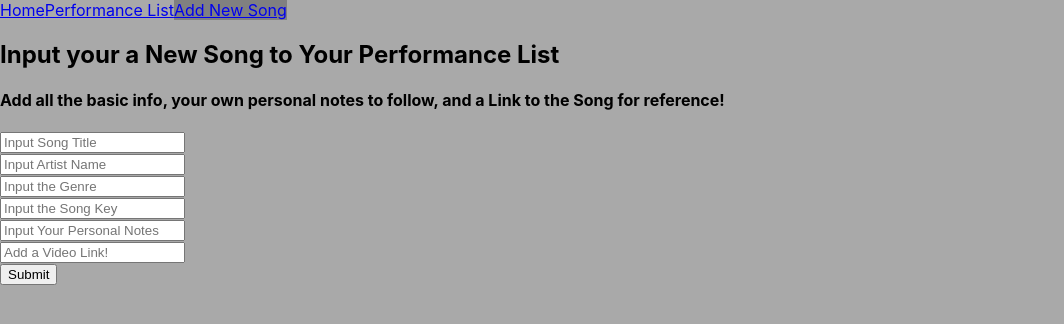
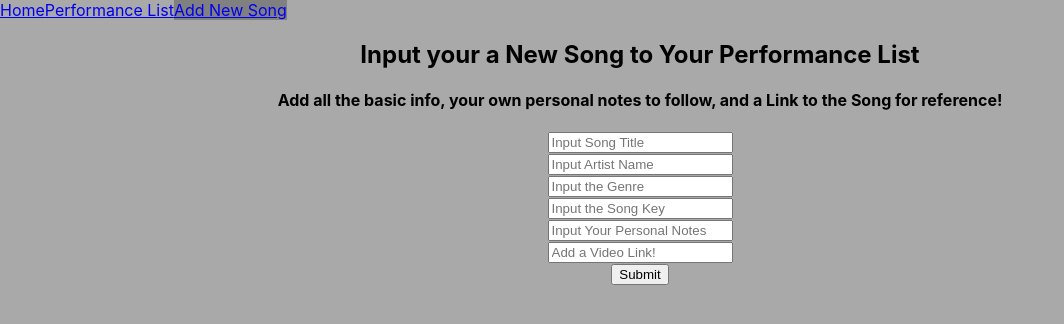
Before and after one commit to bsarango/music-performance-app, a React (Create React App) app: page /submitForm in a window 1280 px wide. Shown: the top 324 px of the page, without its empty margins (0-1064 px from the left). Built offline with nearby package versions, Linux system fonts and the light colour scheme; data requests are answered from the project's data file.

Commit message:
center-align added to App.css for components' div to center text

```diff
--- a/src/App.css
+++ b/src/App.css
@@ -46,6 +46,7 @@
   display:flexbox;
   margin: 20px 50px 20px;
   background-color:cadetblue;
+  text-align: center;
 }
 
 .playerNotes {
@@ -60,10 +61,16 @@
   display:block;
   margin: 20px 50px 20px;
   background-color:aliceblue;
+  text-align:center;
 }
 
 .songObject {
   display:grid;
   margin: 20px 50px 20px;
   background-color:darkgoldenrod;
+  text-align:center;
 }
+
+.submitForm{
+  text-align:center;
+}
--- a/src/App.js
+++ b/src/App.js
@@ -27,7 +27,6 @@ function App() {
       <Switch>
 
           <Route exact path ="/">
-            App
             <Home/>
           </Route>
           <Route path="/performanceList/:id">
--- a/src/components/SongSubmitForm.js
+++ b/src/components/SongSubmitForm.js
@@ -40,7 +40,7 @@ function SongSubmitForm({addNewSong}){
     }
 
     return(
-        <div>
+        <div className="submitForm">
             <h2>Input your a New Song to Your Performance List</h2>
             <h4>Add all the basic info, your own personal notes to follow, and a Link to the Song for reference!</h4>
             <form onSubmit = {handleSubmit}>
```
